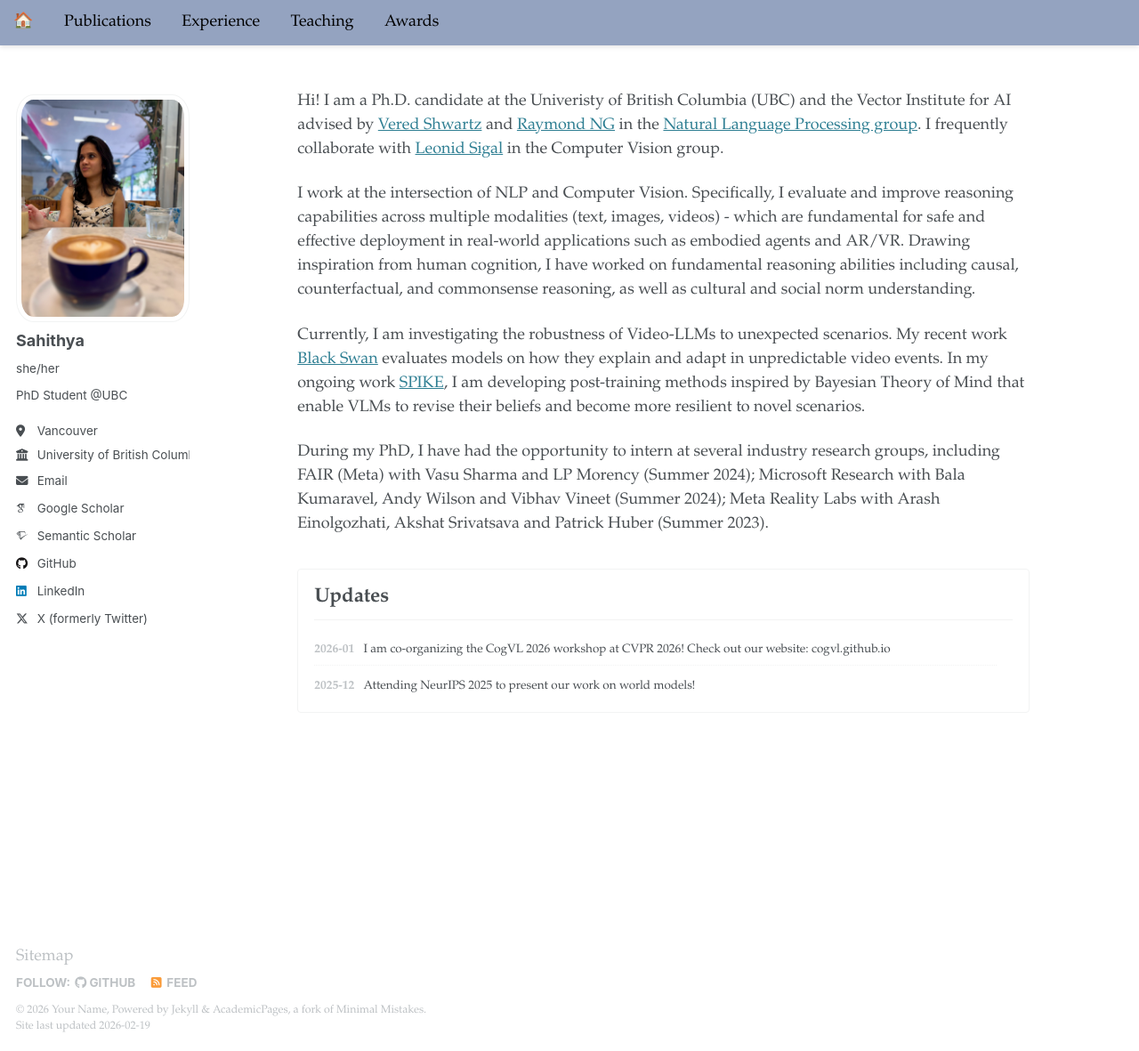
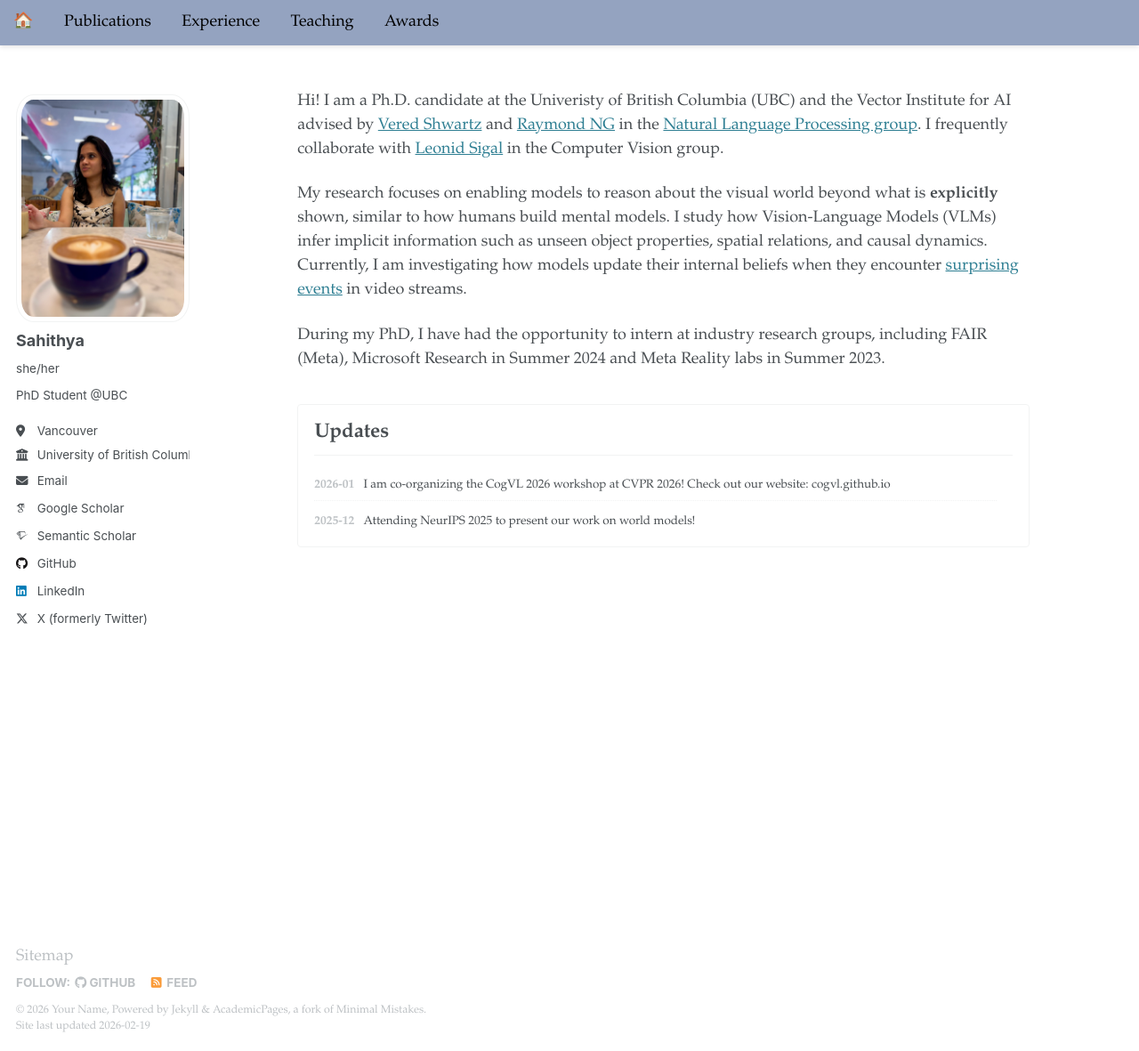
Before and after one commit to sahithyaravi/sahithyaravi.github.io, a Jekyll site: the page built from _pages/about.md, in a window 1280 px wide and 1181 px high. Shown: the whole window at 89% size. Built offline with Jekyll 4.4.1, drawn with Linux system fonts in a browser that asks for light colours; some web fonts are replaced.

Commit message:
shorten about

```diff
--- a/_pages/about.md
+++ b/_pages/about.md
@@ -9,11 +9,9 @@ redirect_from:
 
 Hi! I am a Ph.D. candidate at the Univeristy of British Columbia (UBC) and the Vector Institute for AI advised by [Vered Shwartz](https://www.cs.ubc.ca/~vshwartz/) and [Raymond NG](https://www.cs.ubc.ca/people/raymond-ng) in the [Natural Language Processing group](http://www.cs.ubc.ca/cs-research/lci/research-groups/natural-language-processing/). I frequently collaborate with [Leonid Sigal](https://www.cs.ubc.ca/~lsigal/) in the Computer Vision group.
 
-I work at the intersection of NLP and Computer Vision. Specifically, I evaluate and improve reasoning capabilities across multiple modalities (text, images, videos) - which are fundamental for safe and effective deployment in real-world applications such as embodied agents and AR/VR. Drawing inspiration from human cognition, I have worked on fundamental reasoning abilities including causal, counterfactual, and commonsense reasoning, as well as cultural and social norm understanding.
+My research focuses on enabling models to reason about the visual world beyond what is **explicitly** shown, similar to how humans build mental models. I study how Vision-Language Models (VLMs) infer implicit information such as unseen object properties, spatial relations, and causal dynamics. Currently, I am investigating how models update their internal beliefs when they encounter [surprising  events](https://arxiv.org/abs/2509.23433) in video streams.
 
-Currently, I am investigating the robustness of Video-LLMs to unexpected scenarios. My recent work [Black Swan](https://blackswan.cs.ubc.ca/) evaluates models on how they explain and adapt in unpredictable video events. In my ongoing work [SPIKE](https://www.arxiv.org/pdf/2509.23433), I am developing post-training methods inspired by Bayesian Theory of Mind that enable VLMs to revise their beliefs and become more resilient to novel scenarios.
-
-During my PhD, I have had the opportunity to intern at several industry research groups, including FAIR (Meta) with Vasu Sharma and LP Morency (Summer 2024); Microsoft Research with Bala Kumaravel, Andy Wilson and Vibhav Vineet (Summer 2024); Meta Reality Labs with Arash Einolgozhati, Akshat Srivatsava and Patrick Huber (Summer 2023).
+During my PhD, I have had the opportunity to intern at industry research groups, including FAIR (Meta), Microsoft Research in Summer 2024 and Meta Reality labs in Summer 2023.
 
 <div class="news-section">
   <h2>Updates</h2>
```
Also changed, not shown: 2 other files.
